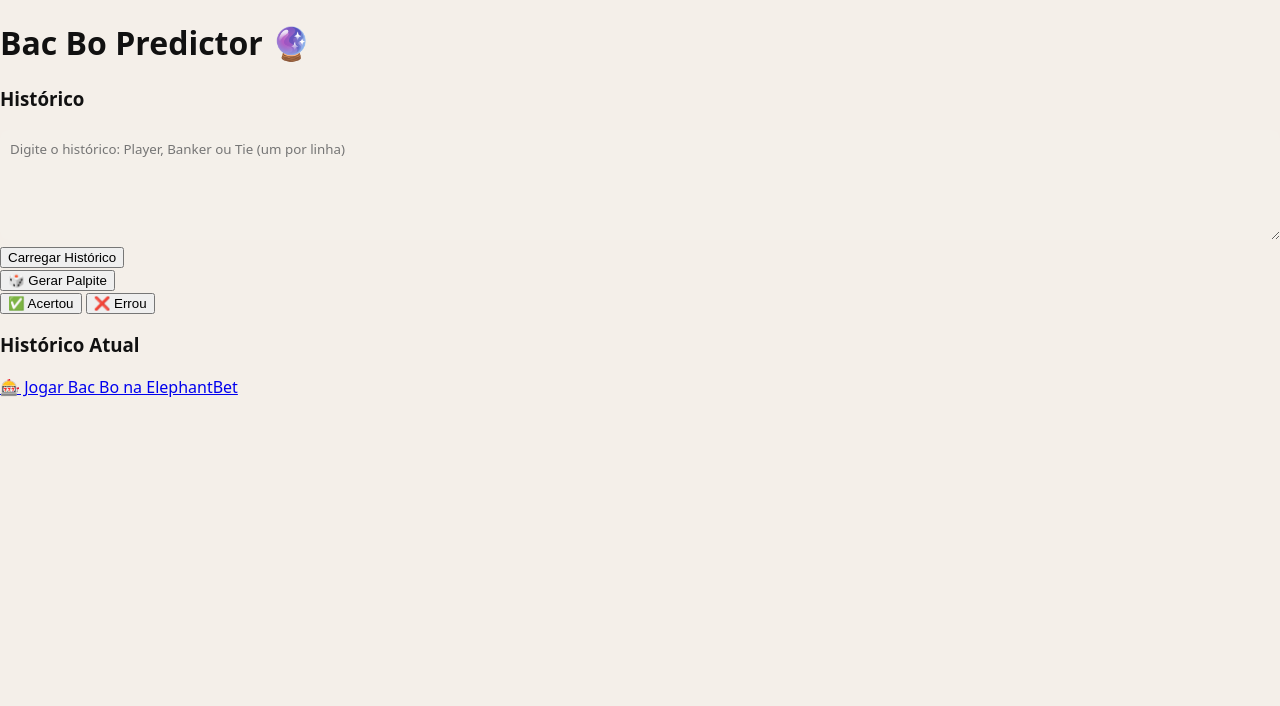
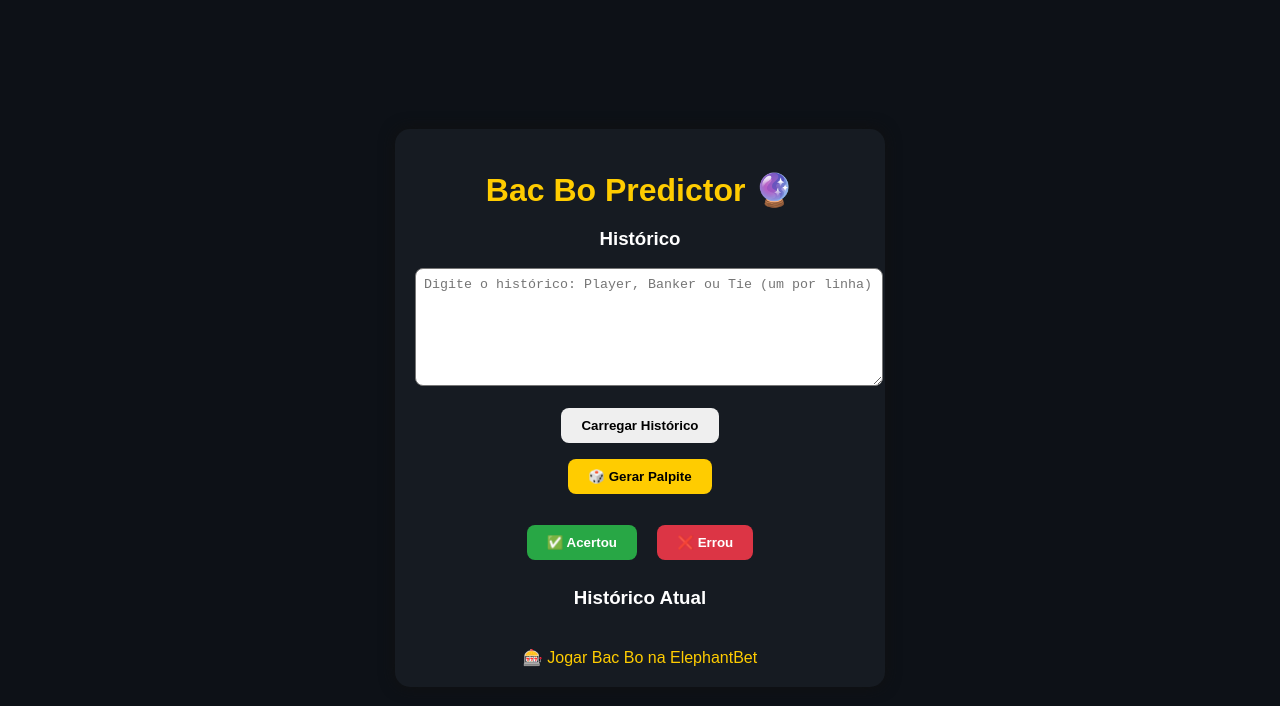
Before and after one commit to Pascoalwise01/pwisepredictor, a website: page public/index.html in a window 1280 px wide. Drawn offline with Linux system fonts and the light colour scheme.

Commit message:
Update style.css

```diff
--- a/public/style.css
+++ b/public/style.css
@@ -1,41 +1,73 @@
-:root{
-  --bg:#f4efe9;
-  --panel:#120816;
-  --blue:#1e90ff;    /* player */
-  --red:#d93b3b;     /* banker */
-  --gold:#cfa83d;    /* tie */
-  --muted:#9b8aa3;
+body {
+  font-family: "Poppins", sans-serif;
+  background: #0d1117;
+  color: #fff;
+  display: flex;
+  justify-content: center;
+  align-items: center;
+  height: 100vh;
 }
-*{box-sizing:border-box}
-body{margin:0;font-family:Poppins,system-ui,Segoe UI,Roboto,Helvetica,Arial;background:var(--bg);color:#111}
-.topbar{display:flex;justify-content:space-between;align-items:center;padding:14px 20px;background:linear-gradient(90deg,var(--blue),var(--red));color:#fff}
-.topbar .brand h1{margin:0;font-size:1.4rem}
-.topbar .brand .by{margin:0;font-size:0.9rem;opacity:0.9}
-.playlink{background:rgba(255,255,255,0.14);padding:8px 12px;border-radius:8px;color:#fff;text-decoration:none}
-.main{max-width:980px;margin:18px auto;padding:12px}
-.card{background:#120816;color:#fff;padding:14px;border-radius:12px;margin-bottom:16px;box-shadow:0 10px 30px rgba(0,0,0,0.12)}
-.muted{color:var(--muted)}
-textarea{width:100%;padding:10px;border-radius:8px;border:none;background:rgba(255,255,255,0.03);color:#fff;min-height:110px}
-.row{display:flex;gap:8px;align-items:center;margin-top:10px;flex-wrap:wrap}
-.select, input[type=text], input[type=number], textarea, .btn { font-family:inherit }
-.select{padding:8px;border-radius:8px;background:rgba(255,255,255,0.03);color:#fff;border:none}
-.btn{background:linear-gradient(90deg,var(--blue),var(--red));border:none;color:#fff;padding:10px 14px;border-radius:9px;cursor:pointer;font-weight:700}
-.btn.warn{background:#333}
-.btn.primary{padding:12px 20px}
-.center{text-align:center}
-.hidden{display:none}
-.predictionBox{margin-top:12px;padding:12px;border-radius:10px;background:rgba(255,255,255,0.03)}
-.predictionText{font-size:1.4rem;color:var(--gold);text-shadow:0 0 10px rgba(255,200,120,0.12)}
-.feedbackRow{display:flex;gap:10px;justify-content:center;margin-top:10px}
-.ok{background:var(--blue)}
-.bad{background:var(--red)}
-.manualRealBox{margin-top:10px;padding:12px;border-radius:8px;background:rgba(255,255,255,0.02)}
-.stats table{width:100%;border-collapse:collapse;margin-top:10px}
-.stats th,.stats td{padding:8px;border-bottom:1px solid rgba(255,255,255,0.03)}
-.historyGrid{display:flex;flex-wrap:wrap;gap:6px;padding:8px;background:rgba(255,255,255,0.02);border-radius:8px;max-height:220px;overflow:auto}
-.pill{padding:6px 8px;border-radius:8px;color:#fff;font-weight:700}
-.pill.P{background:var(--blue)}
-.pill.B{background:var(--red)}
-.pill.T{background:var(--gold);color:#1b1200}
-.logArea{height:140px;overflow:auto;padding:8px;background:rgba(255,255,255,0.02);border-radius:8px;text-align:left;font-size:0.9rem}
-.footer{padding:12px;text-align:center;color:#333;margin-top:12px}
+
+.container {
+  background: #161b22;
+  padding: 20px;
+  border-radius: 15px;
+  box-shadow: 0 0 15px #111;
+  width: 90%;
+  max-width: 450px;
+  text-align: center;
+}
+
+h1 {
+  color: #ffcc00;
+  margin-bottom: 15px;
+}
+
+button {
+  margin: 8px;
+  padding: 10px 20px;
+  border: none;
+  border-radius: 8px;
+  cursor: pointer;
+  font-weight: bold;
+}
+
+#generate {
+  background: #ffcc00;
+  color: #000;
+}
+
+.correct {
+  background: #28a745;
+  color: #fff;
+}
+
+.wrong {
+  background: #dc3545;
+  color: #fff;
+}
+
+.prediction {
+  margin-top: 15px;
+  font-size: 1.6em;
+  font-weight: bold;
+}
+
+.prediction.player { color: #00bfff; }
+.prediction.banker { color: #ff4747; }
+.prediction.tie { color: #ffd700; }
+
+textarea {
+  width: 100%;
+  height: 100px;
+  margin-bottom: 10px;
+  border-radius: 8px;
+  padding: 8px;
+}
+
+.link {
+  display: inline-block;
+  margin-top: 20px;
+  color: #ffcc00;
+  text-decoration: none;
+}
```
